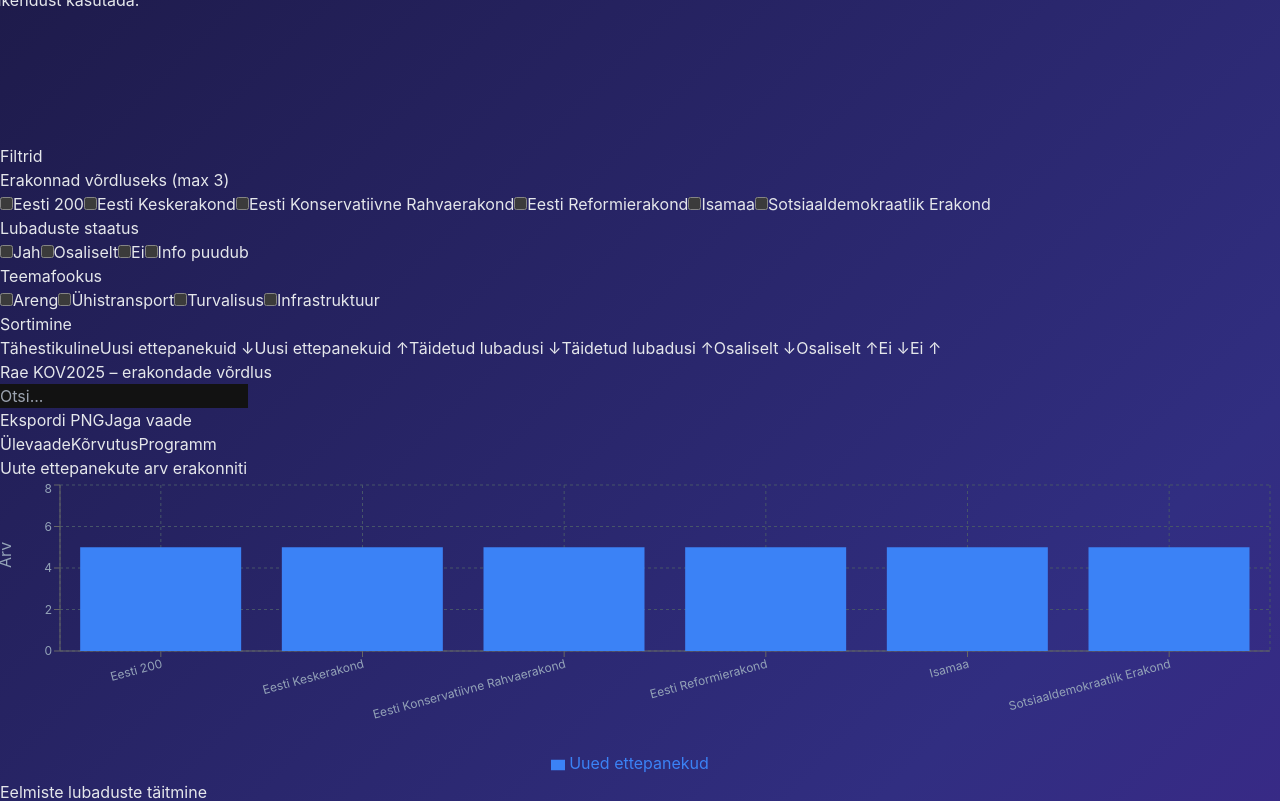
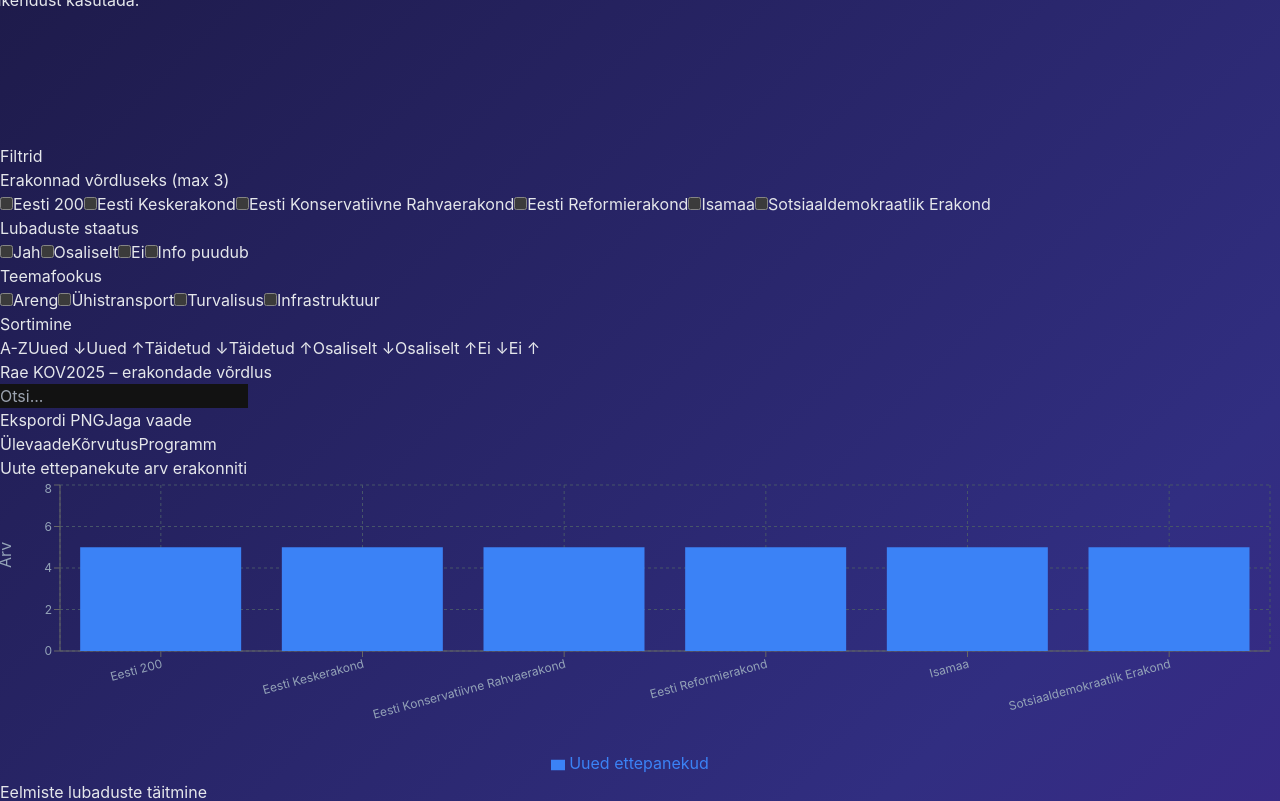
Before and after one commit to DmitriG372/rae-kov2025, a React (Vite) app: page / in a window 1280 px wide. Shown: the top 801 px of the page. Built offline with nearby package versions, Linux system fonts and the light colour scheme.

Commit message:
Make sorting buttons compact with 2-column grid layout

```diff
--- a/src/components/Filters.tsx
+++ b/src/components/Filters.tsx
@@ -15,16 +15,16 @@
   infrastruktuur: 'Infrastruktuur',
 }
 
-const SORT_OPTIONS: { value: SortOption; label: string }[] = [
-  { value: 'alphabetical', label: 'Tähestikuline' },
-  { value: 'proposals_desc', label: 'Uusi ettepanekuid ↓' },
-  { value: 'proposals_asc', label: 'Uusi ettepanekuid ↑' },
-  { value: 'fulfilled_desc', label: 'Täidetud lubadusi ↓' },
-  { value: 'fulfilled_asc', label: 'Täidetud lubadusi ↑' },
-  { value: 'partial_desc', label: 'Osaliselt ↓' },
-  { value: 'partial_asc', label: 'Osaliselt ↑' },
-  { value: 'unfulfilled_desc', label: 'Ei ↓' },
-  { value: 'unfulfilled_asc', label: 'Ei ↑' },
+const SORT_OPTIONS: { value: SortOption; label: string; shortLabel: string }[] = [
+  { value: 'alphabetical', label: 'Tähestikuline', shortLabel: 'A-Z' },
+  { value: 'proposals_desc', label: 'Uusi ettepanekuid ↓', shortLabel: 'Uued ↓' },
+  { value: 'proposals_asc', label: 'Uusi ettepanekuid ↑', shortLabel: 'Uued ↑' },
+  { value: 'fulfilled_desc', label: 'Täidetud lubadusi ↓', shortLabel: 'Täidetud ↓' },
+  { value: 'fulfilled_asc', label: 'Täidetud lubadusi ↑', shortLabel: 'Täidetud ↑' },
+  { value: 'partial_desc', label: 'Osaliselt ↓', shortLabel: 'Osaliselt ↓' },
+  { value: 'partial_asc', label: 'Osaliselt ↑', shortLabel: 'Osaliselt ↑' },
+  { value: 'unfulfilled_desc', label: 'Ei ↓', shortLabel: 'Ei ↓' },
+  { value: 'unfulfilled_asc', label: 'Ei ↑', shortLabel: 'Ei ↑' },
 ]
 
 interface FiltersProps {
@@ -148,19 +148,20 @@
       {/* Sortimine */}
       <div className="mb-6">
         <h3 className="text-sm font-medium mb-3 text-gray-200">Sortimine</h3>
-        <div className="space-y-2">
+        <div className="grid grid-cols-2 gap-2">
           {SORT_OPTIONS.map(option => (
             <button
               key={option.value}
               onClick={() => handleSortChange(option.value)}
-              className={`w-full px-3 py-2 rounded-md text-sm text-left transition-all ${
+              className={`px-2 py-2 rounded-md text-xs text-center transition-all ${
                 filters.sortBy === option.value
                   ? 'bg-indigo-600 text-white shadow-md'
                   : 'bg-slate-700/50 text-gray-300 hover:bg-slate-600/50'
               }`}
               aria-label={option.label}
+              title={option.label}
             >
-              {option.label}
+              {option.shortLabel}
             </button>
           ))}
         </div>
```
